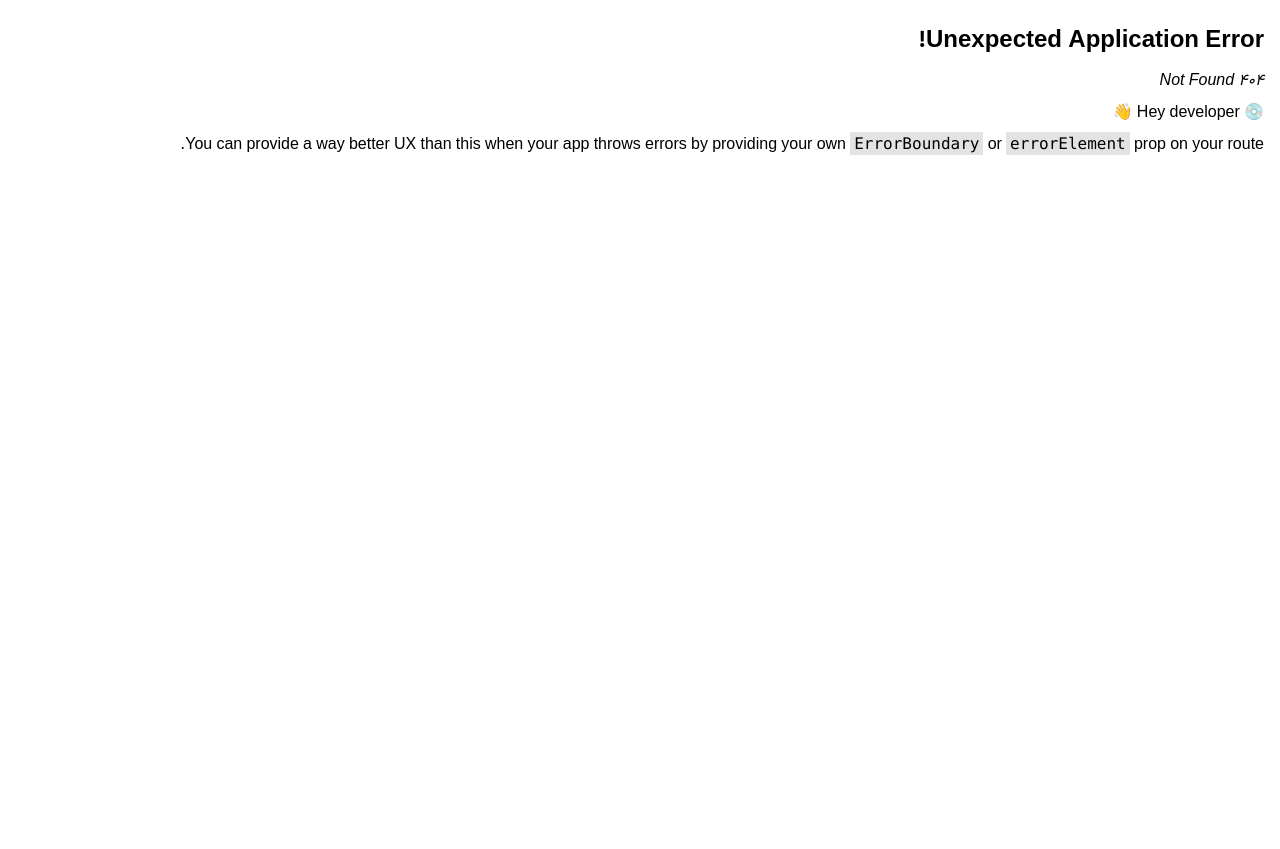
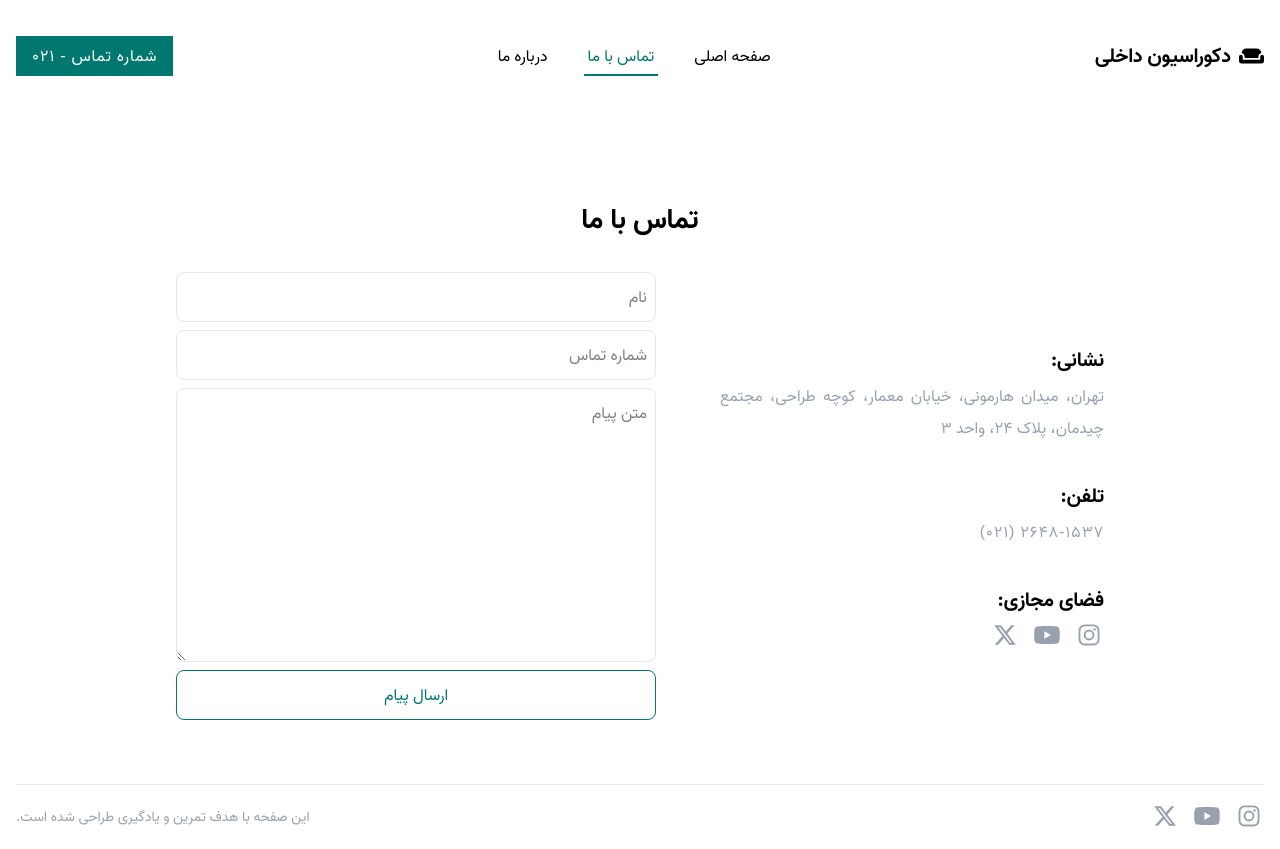
Before and after one commit to git01bit/interior-design-website, a React (Vite) app: page /interior-design-website/contact-us in a window 1280 px wide. Before the commit this address had no page. Before the commit the page ends 800 px from the top, so only its background shows below. Built offline with nearby package versions, Linux system fonts and the light colour scheme.

Commit message:
feat(contact-us): add contact us page

```diff
--- /dev/null
+++ b/src/Components/ContactUs.jsx
@@ -0,0 +1,106 @@
+import { FontAwesomeIcon } from "@fortawesome/react-fontawesome";
+
+import Header from "./Header";
+import Footer from "./Footer";
+
+function ContactUs() {
+  return (
+    <>
+      <Header />
+
+      <section className="mt-24">
+        <h1 className="mb-6 text-center">تماس با ما</h1>
+
+        {/* Contact info and form */}
+        <div className="flex flex-col items-center justify-center gap-16 md:flex-row">
+          {/* Contact info */}
+          <div className="flex w-full flex-col gap-y-8 md:max-w-96">
+            <div>
+              <h3>نشانی:</h3>
+              <p className="text-gray-400">
+                تهران، میدان هارمونی، خیابان معمار، کوچه طراحی، مجتمع چیدمان،
+                پلاک 24، واحد 3
+              </p>
+            </div>
+
+            <div>
+              <h3>تلفن:</h3>
+              <p className="tracking-wider text-gray-400">2648-1537 (021)</p>
+            </div>
+
+            <div>
+              <h3>فضای مجازی:</h3>
+              <div className="flex gap-x-3 text-gray-400">
+                <a href="#" target="_blank" rel="noopener noreferrer">
+                  <FontAwesomeIcon
+                    icon="fa-brands fa-instagram"
+                    size="xl"
+                    className="transition-colors duration-300 ease-in-out hover:text-teal-700"
+                  />
+                </a>
+                <a href="#" target="_blank" rel="noopener noreferrer">
+                  <FontAwesomeIcon
+                    icon="fa-brands fa-youtube"
+                    size="xl"
+                    className="transition-colors duration-300 ease-in-out hover:text-teal-700"
+                  />
+                </a>
+                <a href="#" target="_blank" rel="noopener noreferrer">
+                  <FontAwesomeIcon
+                    icon="fa-brands fa-x-twitter"
+                    size="xl"
+                    className="transition-colors duration-300 ease-in-out hover:text-teal-700"
+                  />
+                </a>
+              </div>
+            </div>
+          </div>
+
+          {/* Contact form */}
+          {/* GET for testing, use POST in real projects */}
+          <form
+            action="#"
+            method="get"
+            className="flex w-full flex-col gap-y-2 md:max-w-[480px]"
+          >
+            <input
+              type="text"
+              placeholder="نام"
+              className="rounded-lg border border-gray-200 p-2 focus-visible:outline-1 focus-visible:outline-gray-400"
+              name="name"
+              id="name"
+              required
+            />
+            <input
+              type="tel"
+              placeholder="شماره تماس"
+              className="rounded-lg border border-gray-200 p-2 text-right focus-visible:outline-1 focus-visible:outline-gray-400"
+              name="phone"
+              id="phone"
+              required
+            />
+            <textarea
+              rows="8"
+              placeholder="متن پیام"
+              className="rounded-lg border border-gray-200 p-2 focus-visible:outline-1 focus-visible:outline-gray-400"
+              name="message"
+              id="message"
+              required
+            ></textarea>
+
+            <button
+              type="submit"
+              className="cursor-pointer rounded-lg border border-teal-700 px-3 py-2 text-teal-700 transition-colors duration-300 ease-in-out hover:bg-teal-700 hover:text-white"
+            >
+              ارسال پیام
+            </button>
+          </form>
+        </div>
+      </section>
+
+      <Footer />
+    </>
+  );
+}
+
+export default ContactUs;
--- a/src/Components/Footer.jsx
+++ b/src/Components/Footer.jsx
@@ -2,7 +2,7 @@ import { FontAwesomeIcon } from "@fortawesome/react-fontawesome";
 
 function Footer() {
   return (
-    <footer className="mt-12 flex flex-col items-center justify-between gap-y-2 border-t border-gray-200 pt-4 md:flex-row">
+    <footer className="mt-16 flex flex-col items-center justify-between gap-y-2 border-t border-gray-200 pt-4 md:flex-row">
       <div className="flex gap-x-3 text-gray-400">
         <a href="#" target="_blank" rel="noopener noreferrer">
           <FontAwesomeIcon
--- a/src/Components/Header.jsx
+++ b/src/Components/Header.jsx
@@ -75,6 +75,7 @@ function Header() {
             <li>
               <NavLink
                 to={"/interior-design-website/"}
+                end
                 className={({ isActive }) =>
                   isActive ? "border-r-2 p-1 pr-2 text-teal-700" : ""
                 }
@@ -127,6 +128,7 @@ function Header() {
               <li>
                 <NavLink
                   to={"/interior-design-website/"}
+                  end
                   className={({ isActive }) =>
                     isActive
                       ? "border-b-2 p-1 pb-2 text-teal-700"
--- a/src/index.css
+++ b/src/index.css
@@ -10,7 +10,17 @@ body {
   text-align: justify;
 }
 
+h1 {
+  font-size: 1.75rem;
+  font-weight: 700;
+}
+
 h2 {
   font-size: 1.5rem;
   font-weight: 700;
 }
+
+h3 {
+  font-size: 1.25rem;
+  font-weight: 700;
+}
```
Also changed, not shown: src/main.jsx (+6 -1 lines).
